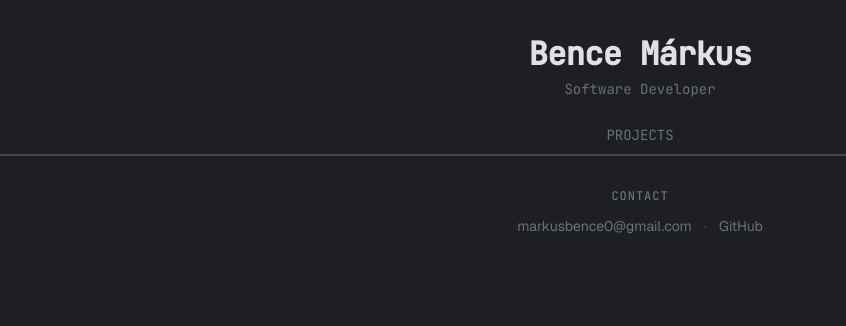
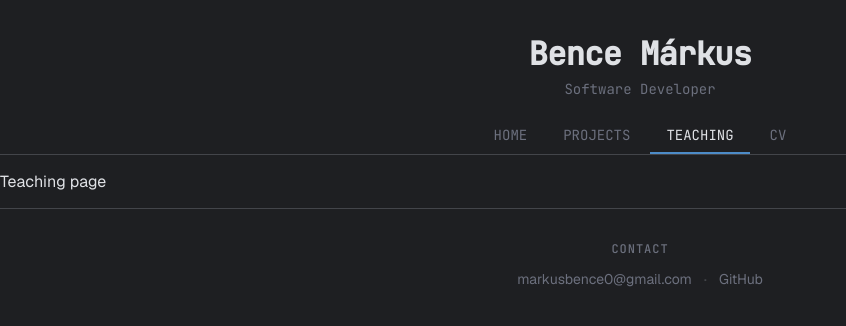
Before and after one commit to benmarkus/benmarkus.github.io, an Angular app: page /teaching in a window 1280 px wide. Before the commit this address led to /. Shown: the top 326 px of the page, without its empty margins (0-846 px from the left). Built offline with nearby package versions, Linux system fonts and the light colour scheme.

Commit message:
add further main pages

```diff
--- /dev/null
+++ b/src/app/features/cv/cv-page/cv-page.html
@@ -0,0 +1 @@
+<p>CV page</p>
--- /dev/null
+++ b/src/app/features/home/home-page/home-page.html
@@ -0,0 +1 @@
+<p>Home page</p>
--- a/src/app/features/layout/navbar/navbar.html
+++ b/src/app/features/layout/navbar/navbar.html
@@ -1,3 +1,6 @@
 <nav class="nav">
+  <a class="nav-link" routerLink="/home" routerLinkActive="active">HOME</a>
   <a class="nav-link" routerLink="/projects" routerLinkActive="active">PROJECTS</a>
+  <a class="nav-link" routerLink="/teaching" routerLinkActive="active">TEACHING</a>
+  <a class="nav-link" routerLink="/cv" routerLinkActive="active">CV</a>
 </nav>
--- /dev/null
+++ b/src/app/features/teaching/teaching-page/teaching-page.html
@@ -0,0 +1 @@
+<p>Teaching page</p>
```
Also changed, not shown: src/app/app.routes.ts (+7 -1 lines), src/app/features/cv/cv-page/cv-page.ts (added, +9 -0 lines), src/app/features/home/home-page/home-page.ts (added, +9 -0 lines), src/app/features/teaching/teaching-page/teaching-page.ts (added, +9 -0 lines), src/app/features/cv/cv-page/cv-page.css (added), src/app/features/home/home-page/home-page.css (added), src/app/features/teaching/teaching-page/teaching-page.css (added).
